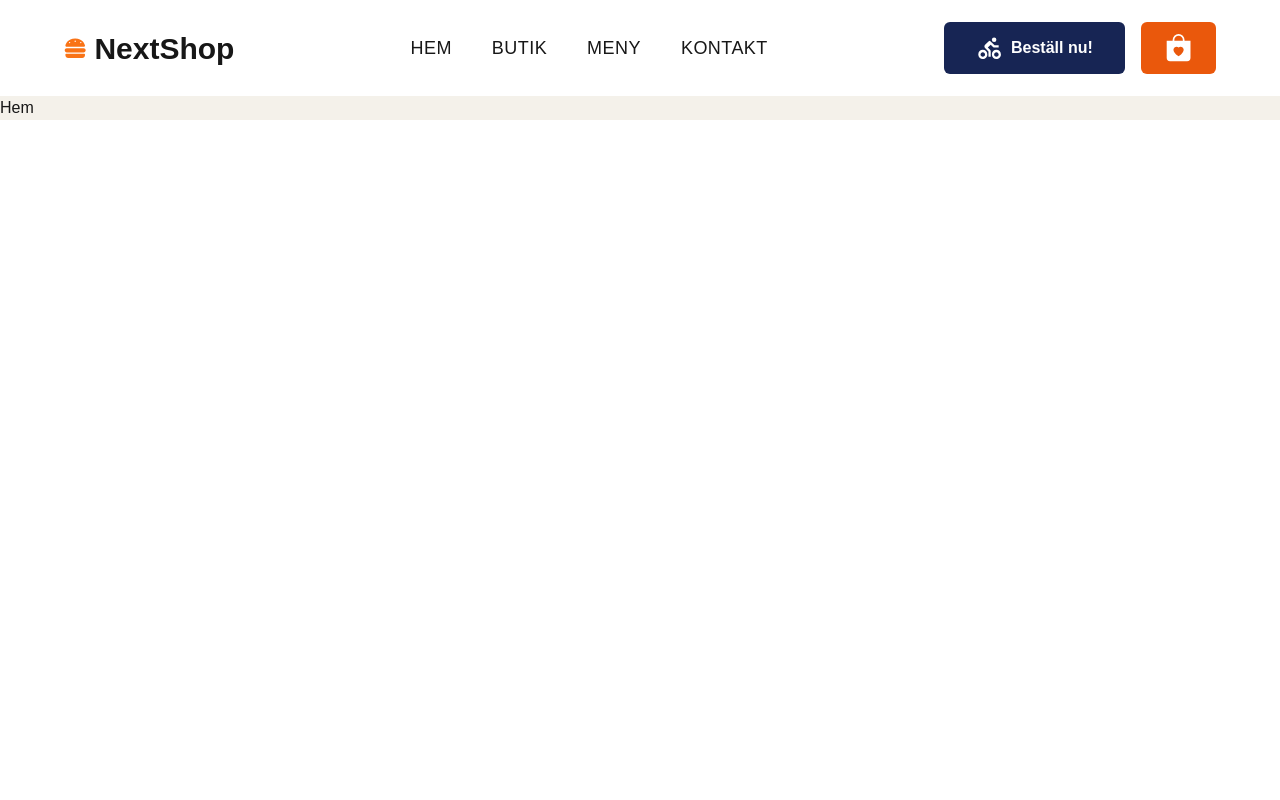
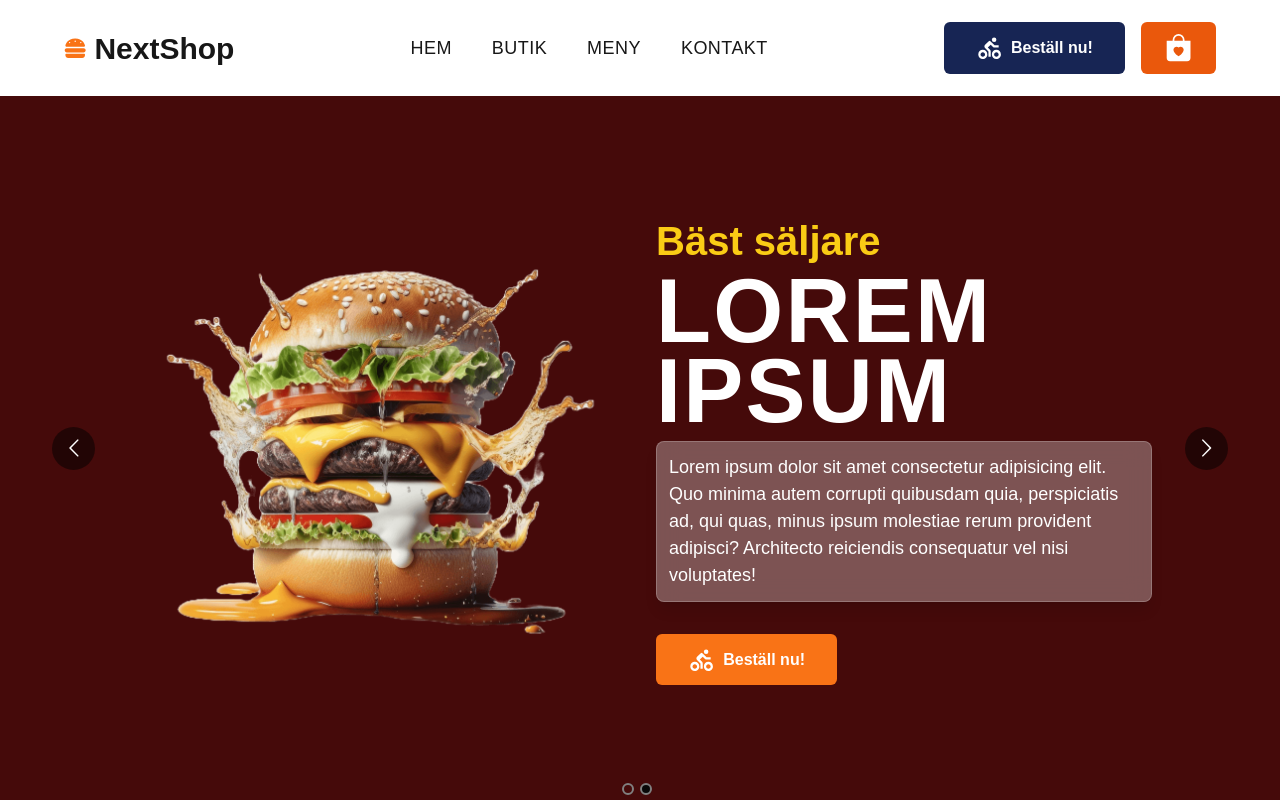
Before and after one commit to TT-102/next-shop, a Next.js app: page / in a window 1280 px wide. Built offline with nearby package versions, Linux system fonts and the light colour scheme.

Commit message:
feat: create slider in Hero

```diff
--- a/app/components/Home.tsx
+++ b/app/components/Home.tsx
@@ -1,3 +1,9 @@
+import MainSlider from "./slider/MainSlider";
+
 export default function Home() {
-  return <div className="overflow-hidden">Hem</div>;
+  return (
+    <div className="overflow-hidden">
+      <MainSlider />
+    </div>
+  );
 }
--- a/app/components/hero/Hero.tsx
+++ /dev/null
@@ -1,5 +0,0 @@
-"use client";
-
-export default function Hero() {
-  return <div>Slider</div>;
-}
--- /dev/null
+++ b/app/components/slider/MainSlider.tsx
@@ -0,0 +1,98 @@
+"use client";
+import Carousel from "react-multi-carousel";
+import "react-multi-carousel/lib/styles.css";
+import BurgerIgm1 from "@/public/images/b1.png";
+import BurgerIgm2 from "@/public/images/b2.png";
+import Image, { StaticImageData } from "next/image";
+import { BiCycling } from "react-icons/bi";
+
+const responsive = {
+  desktop: {
+    breakpoint: { max: 3000, min: 1024 },
+    items: 1,
+    slidesToSlide: 1,
+  },
+  tablet: {
+    breakpoint: { max: 1024, min: 464 },
+    items: 1,
+    slidesToSlide: 1,
+  },
+  mobile: {
+    breakpoint: { max: 464, min: 0 },
+    items: 1,
+    slidesToSlide: 1,
+  },
+};
+
+interface BurgerSectionProps {
+  imgSrc: StaticImageData;
+  imgAlt: string;
+  title: string;
+  imgBackground: string;
+}
+
+const BurgerSection: React.FC<BurgerSectionProps> = ({
+  imgSrc,
+  imgAlt,
+  title,
+  imgBackground,
+}) => (
+  <div
+    className={`${imgBackground} w-full h-[88vh] flex items-center justify-center flex-col md:clip_path`}
+  >
+    <div className="w-[90%] lg:w-[80%] grid grid-cols-1 md:grid-cols-2 justify-center items-center gap-[2em] mx-auto">
+      <Image src={imgSrc} alt={imgAlt} className="hidden md:block" />
+      <div>
+        <h2 className="text-[40px] font-semibold text-yellow-400">
+          Bäst säljare
+        </h2>
+        <h2 className="text-[90px] leading-[5rem] uppercase text-white font-bold tracking-wide">
+          {title}
+        </h2>
+        <div className="backdrop-blur-md bg-white/30 border border-white/20 p-3 rounded-lg shadow-lg mt-[10px]">
+          <p className=" text-white text-[18px]">
+            Lorem ipsum dolor sit amet consectetur adipisicing elit. Quo minima
+            autem corrupti quibusdam quia, perspiciatis ad, qui quas, minus
+            ipsum molestiae rerum provident adipisci? Architecto reiciendis
+            consequatur vel nisi voluptates!
+          </p>
+        </div>
+        <button
+          className="mt-[2rem] px-8 py-3 text-[16px] bg-orange-500 transition-all duration-200 hover:bg-red-600 flex
+        items-center rounded-md space-x-2 text-white"
+        >
+          <BiCycling className="w-[1.7rem] h-[1.7rem]" />
+          <span className="font-semibold">Beställ nu!</span>
+        </button>
+      </div>
+    </div>
+  </div>
+);
+
+export default function MainSlider() {
+  return (
+    <Carousel
+      additionalTransfrom={0}
+      autoPlay={true}
+      autoPlaySpeed={4000}
+      centerMode={false}
+      infinite
+      responsive={responsive}
+      itemClass="item"
+      showDots={true}
+    >
+      <BurgerSection
+        imgSrc={BurgerIgm1}
+        imgAlt="burger 1"
+        title="godaste hamburgare"
+        imgBackground="bg-blue-950"
+      />
+      <BurgerSection
+        imgSrc={BurgerIgm2}
+        imgAlt="burger 2"
+        title="Lorem ipsum"
+        imgBackground="bg-red-950"
+      />
+    </Carousel>
+  );
+}
```
